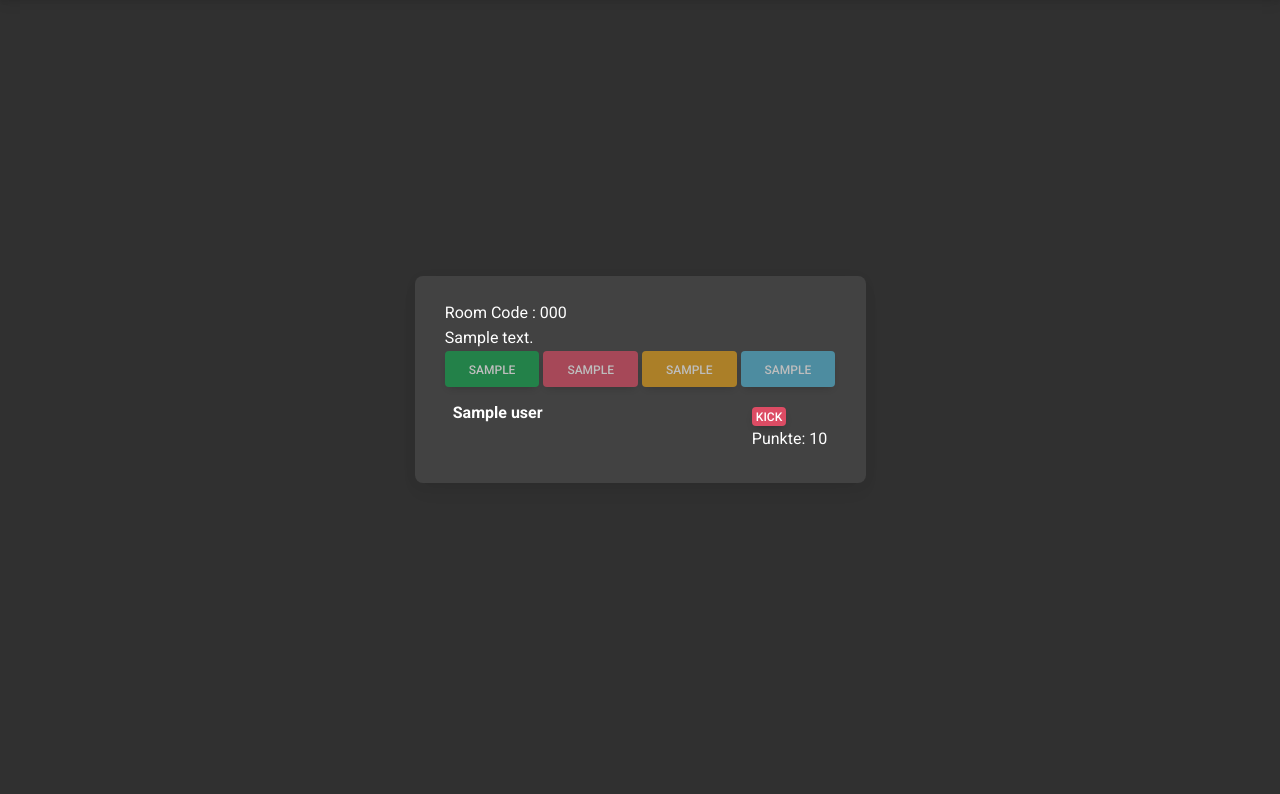
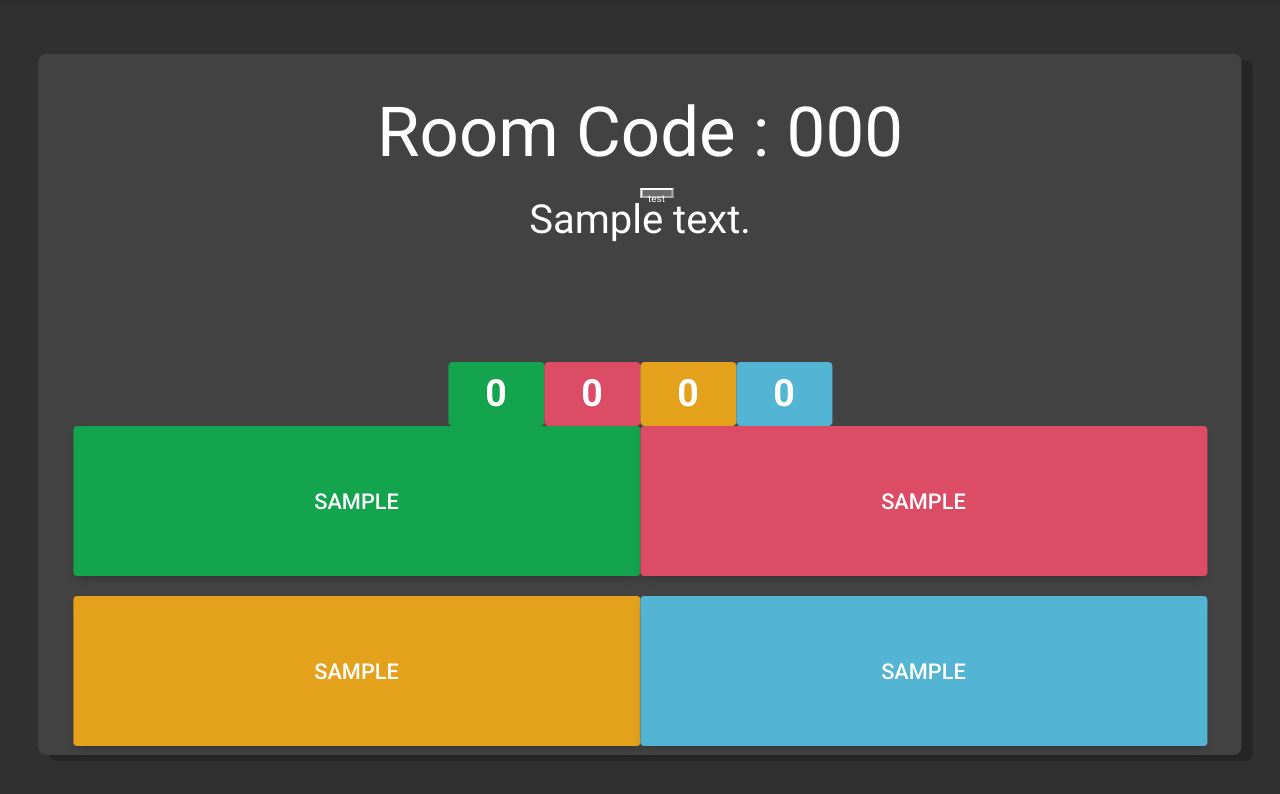
Before and after one commit to Nerfned/NichtKahoot, a Flask app: template templates/results.html in a window 1280 px wide. Shown: the part 59-853 px from the top of the page. Run offline with Flask 3, Linux system fonts and the light colour scheme; the template is opened without the code that fills it: most values are stand-ins (such as "Sample title", 1, 10 or a date in 2020); some libraries are stand-ins or nearby versions.

Commit message:
design design and more DESIGN

```diff
--- a/static/css/style.css
+++ b/static/css/style.css
@@ -1,4 +1,3 @@
-
 .form-outline .form-control {
     color: var(--mdb-surface-color);
 }
@@ -49,8 +48,13 @@
 #create-design {
     width: 50%;
 }
+
 #alert {
     margin-bottom: 5px;
+}
+
+#question-results {
+    font-size: 40px;
 }
 
 .kick-button {
@@ -60,6 +64,7 @@
     margin-top: 4px;
     height: 19px;
 }
+
 .message-box {
     /* border-color: black; */
     border-width: 2px;
@@ -82,20 +87,28 @@
 .admin-user-hub {
     margin-bottom: 15px;
 }
+
 .inputs {
     padding: 10px;
     display: flex;
 }
+
 .user {
     margin-top: -15px;
+}
+
+.quiz {
+    text-align: center;
 }
 
 h2 {
     text-align: center;
 }
+
 .admin-function {
     margin-top: -10px;
 }
+
 #message {
     flex: 1;
 }
@@ -118,9 +131,11 @@ h2 {
     text-align: center;
     /* color: white; */
 }
+
 .admin-user {
     text-align: start;
 }
+
 .admin-score {
     text-align: end;
 }
@@ -158,6 +173,7 @@ h2 {
     align-items: center;
     justify-content: center;
 }
+
 .control {
     text-align: center;
     display: flex;
@@ -171,3 +187,43 @@ h2 {
     justify-content: center;
     align-content: center;
 }
+
+
+
+.result-button {
+    font-size: 1.7vw;
+    min-height: 150px;
+
+}
+
+
+.result-inputs {
+
+    margin-top: 110px;
+    min-width: 131vw;
+    margin-left: 10px;
+    margin-right: 10px;
+}
+
+
+.quiz-inputs {
+
+    margin-top: 60px;
+    min-width: 3vw;
+    margin-left: 10px;
+    margin-right: 10px;
+}
+
+
+
+.not-Results {
+    font-size: 50px;
+}
+
+.results {
+    text-align: center;
+}
+
+.code-results {
+    font-size: 69px;
+}
--- a/templates/base.html
+++ b/templates/base.html
@@ -1,6 +1,6 @@
-
 <!DOCTYPE html>
 <html lang="en" data-mdb-theme="dark">
+
 <head>
     <title>QuizApp</title>
 
@@ -13,7 +13,9 @@
     <link rel="stylesheet" href="{{ url_for('static', filename='mdb5-free-standard/css/mdb.min.css' )}}">
     <link rel="stylesheet" href="{{url_for('static', filename='css/style.css')}}">
 
-    <script src="https://cdnjs.cloudflare.com/ajax/libs/socket.io/4.0.1/socket.io.js" integrity="sha512-q/dWJ3kcmjBLU4Qc47E4A9kTB4m3wuTY7vkFJDTZKjTs8jhyGQnaUrxa0Ytd0ssMZhbNua9hE+E7Qv1j+DyZwA==" crossorigin="anonymous"></script>
+    <script src="https://cdnjs.cloudflare.com/ajax/libs/socket.io/4.0.1/socket.io.js"
+        integrity="sha512-q/dWJ3kcmjBLU4Qc47E4A9kTB4m3wuTY7vkFJDTZKjTs8jhyGQnaUrxa0Ytd0ssMZhbNua9hE+E7Qv1j+DyZwA=="
+        crossorigin="anonymous"></script>
 
     <style>
         /* Height for devices larger than 576px */
@@ -21,6 +23,10 @@
             #intro {
                 margin-top: -58.59px;
             }
+        }
+
+        .ncard {
+            box-shadow: 11px 6px 0px 0px rgba(10, 10, 10, 0.3);
         }
     </style>
 </head>
@@ -42,11 +48,11 @@
     <!-- Navbar -->
 
     <!-- Background image -->
-    <div class="mask d-flex align-items-center h-100" >
+    <div class="mask d-flex align-items-center h-100">
         <div class="container">
             <div class="row justify-content-center">
                 <div class="col-xl-5 col-md-8">
-                    <div class="card">
+                    <div class="card" style="box-shadow: 11px 6px 0px 0px rgba(10, 10, 10, 0.3);">
                         <div class="card-body">
                             <div class="content">
                                 {% block content %} {% endblock %}
@@ -69,4 +75,5 @@
         }
     });
 </script>
+
 </html>
--- a/templates/results.html
+++ b/templates/results.html
@@ -8,23 +8,38 @@
     </div>
 
     <div class="not-Results">
+        <button style="height: 10px; font-size: 10px; position: absolute;" @click="startAnim">test</button>
         <div id="question-results" class="question-results">
             {{question.text}}
         </div>
 
-        <div class="quiz-inputs">
-            <div class="grid">
-
-                <button class="g-col-6 quiz-button btn btn-success result-button" id="Button1" name="Button1"
-                    disabled>{{question.btn1}}</button>
-                <button class="g-col-6 quiz-button btn btn-danger result-button" id="Button2" name="Button2"
-                    disabled>{{question.btn2}}</button>
+        <div class="result-inputs">
 
 
-                <button class="g-col-6 quiz-button btn btn-warning result-button" id="Button3" name="Button3"
-                    disabled>{{question.btn3}}</button>
-                <button class="g-col-6 quiz-button btn btn-info result-button" id="Button4" name="Button4"
-                    disabled>{{question.btn4}}</button>
+            <div class="counters row justify-content-center">
+                <div name="Counter1" class="counter countB1   badge bg-success text-wrap" style="width: 6rem">0</div>
+                <div name="Counter2" class="counter countB2   badge bg-danger text-wrap" style="width: 6rem">0</div>
+                <div name="Counter3" class="counter countB3   badge bg-warning text-wrap" style="width: 6rem">0</div>
+                <div name="Counter4" class="counter countB4   badge bg-info text-wrap" style="width: 6rem">0</div>
+            </div>
+
+
+
+
+            <div class="row justify-content-center">
+                <button class="col-4 quiz-button btn btn-success result-button" id="Button1"
+                    name="Button1">{{question.btn1}}</button>
+
+                <button class="col-4 quiz-button btn btn-danger result-button" id="Button2"
+                    name="Button2">{{question.btn2}}</button>
+            </div>
+
+
+            <div class="row justify-content-center">
+                <button class="col-4 quiz-button btn btn-warning result-button" id="Button3"
+                    name="Button3">{{question.btn3}}</button>
+                <button class="col-4 quiz-button btn btn-info result-button" id="Button4"
+                    name="Button4">{{question.btn4}}</button>
             </div>
         </div>
         <!-- <div class="Answers">
@@ -36,7 +51,7 @@
         </div>
     </div>
 </div> -->
-
+        <!--
         <div class="users" id="users">
             {% for user in users %}
             <div class="user" id="{{user.name}}">
@@ -50,7 +65,7 @@
                 </div>
             </div>
             {% endfor %}
-        </div>
+        </div> -->
 
         <!-- <div class="Leaderboard">
     Aktuelles Leaderboard:
@@ -105,29 +120,44 @@
 
 
     })
+
     socketio.on("questionsresult", (data) => {
-        console.log(data)
         questionCount = [0, 0, 0, 0];
         update(data)
     })
+
     socketio.on("counter", (data) => {
         console.log("Klappt");
         switch (data.count) {
             case 0:
-                questionCount[0]++ ;
+                questionCount[0]++;
+                document.getElementById("Counter1").innerHTML = questionCount[0]
                 break;
             case 1:
                 questionCount[1]++;
+                document.getElementById("Counter2").innerHTML = questionCount[1]
                 break;
             case 2:
                 questionCount[2]++;
+                document.getElementById("Counter3").innerHTML = questionCount[2]
                 break;
             case 3:
                 questionCount[3]++;
-                document.getElementById("Button4").innerHTML =questionCount[3]
+                document.getElementById("Counter4").innerHTML = questionCount[4]
                 break;
         }
     });
 
 </script>
+
+<style>
+    .card {
+        width: max-content;
+        left: 50%;
+        transform: translate(-50%);
+        width: 94vw;
+        height: 80vh;
+        margin-top: 50px;
+    }
+</style>
 {% endblock %}
```
Also changed, not shown: templates/admin.html (+15 -16 lines). Lines whose indentation alone changed are shown as unchanged.
